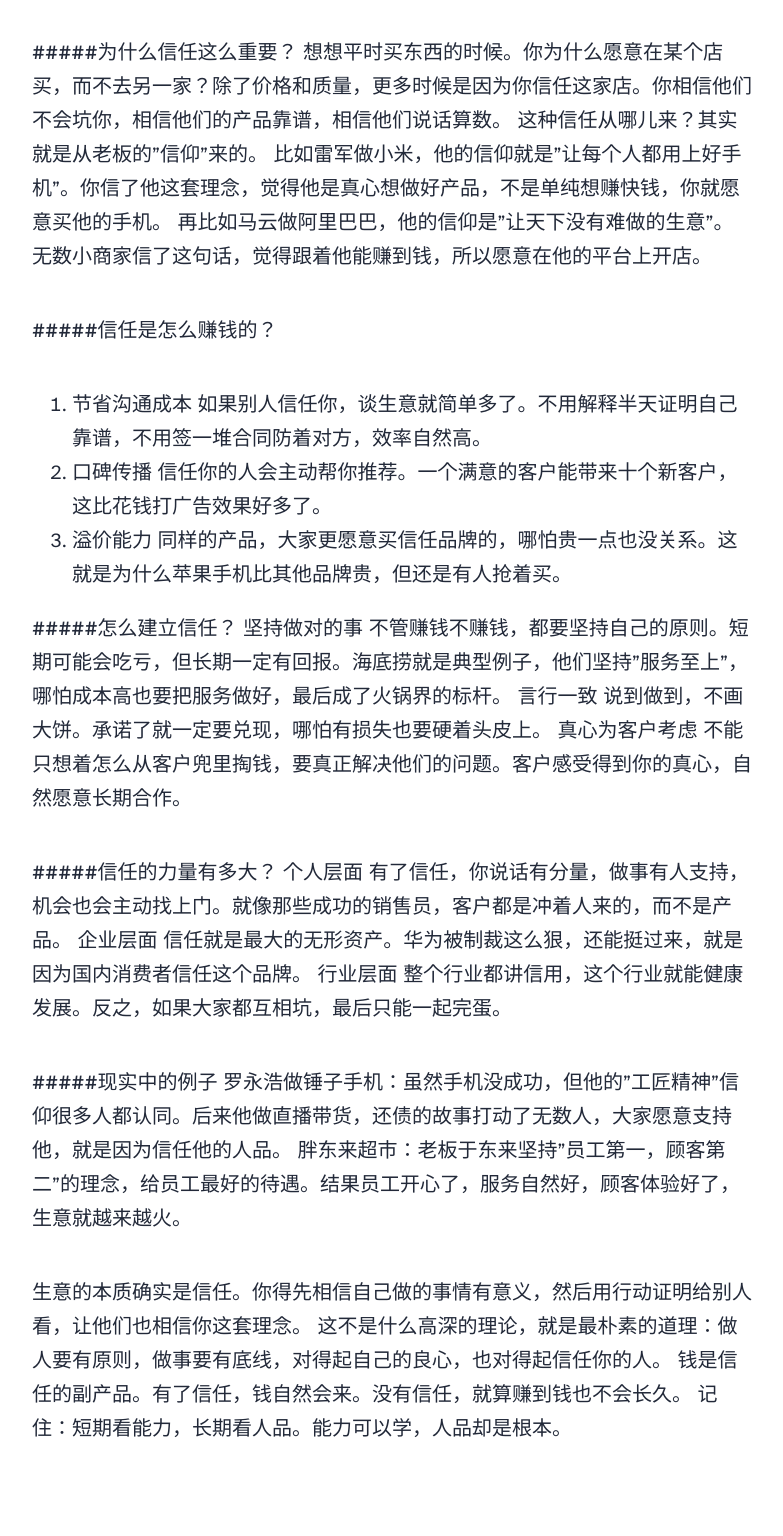
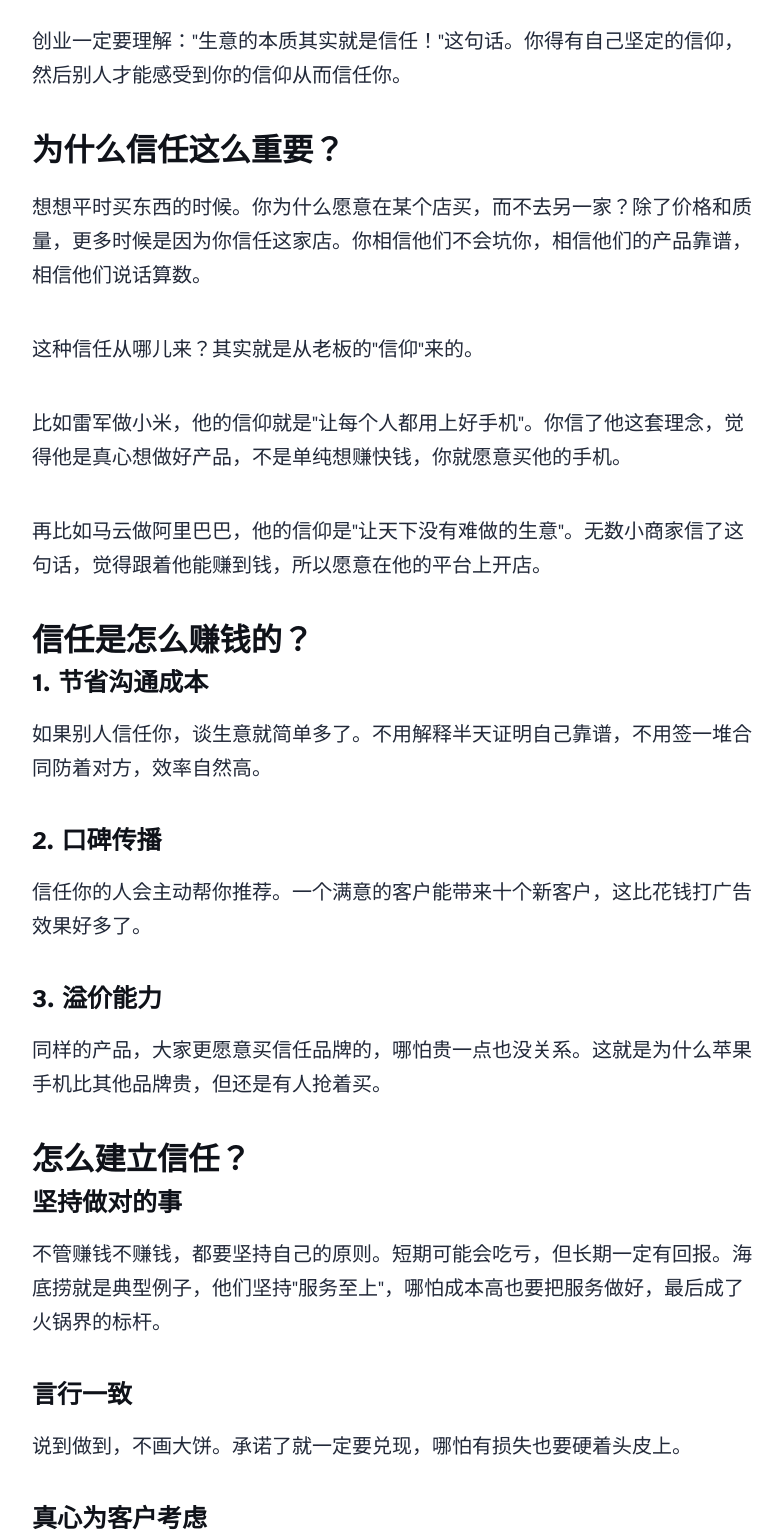
Before and after one commit to trandieunhi76772-ux/twoblog, an Astro site: page /blog/first-post in a window 1280 px wide. Shown: the part 1148-2684 px from the top of the page, without its empty margins (248-1031 px from the left). Built offline with nearby package versions, Linux system fonts and the light colour scheme; Astro itself is replaced by a stand-in of ours.

Commit message:
disibanben

```diff
--- a/src/content/blog/first-post.md
+++ b/src/content/blog/first-post.md
@@ -5,46 +5,74 @@ pubDate: "2025-09-14"
 heroImage: "../../assets/blog-placeholder-3.jpg"
 ---
 
-####生意的本质是信任
-#####"做翡翠行业已经十几年了，最深的感触就是一定要自己有信仰，客户才有信任。"
-创业一定要理解：“生意的本质其实就是信任！”这句话。你得有自己坚定的信仰，然后别人才能感受到你的信仰从而信任你。
+#### 生意的本质是信任
 
-#####为什么信任这么重要？
+"做翡翠行业已经十几年了，最深的感触就是一定要自己有信仰，客户才有信任。"
+
+创业一定要理解："生意的本质其实就是信任！"这句话。你得有自己坚定的信仰，然后别人才能感受到你的信仰从而信任你。
+
+#### 为什么信任这么重要？
+
 想想平时买东西的时候。你为什么愿意在某个店买，而不去另一家？除了价格和质量，更多时候是因为你信任这家店。你相信他们不会坑你，相信他们的产品靠谱，相信他们说话算数。
-这种信任从哪儿来？其实就是从老板的”信仰”来的。
-比如雷军做小米，他的信仰就是”让每个人都用上好手机”。你信了他这套理念，觉得他是真心想做好产品，不是单纯想赚快钱，你就愿意买他的手机。
-再比如马云做阿里巴巴，他的信仰是”让天下没有难做的生意”。无数小商家信了这句话，觉得跟着他能赚到钱，所以愿意在他的平台上开店。
 
-#####信任是怎么赚钱的？
+这种信任从哪儿来？其实就是从老板的"信仰"来的。
 
-1. 节省沟通成本
-   如果别人信任你，谈生意就简单多了。不用解释半天证明自己靠谱，不用签一堆合同防着对方，效率自然高。
-2. 口碑传播
-   信任你的人会主动帮你推荐。一个满意的客户能带来十个新客户，这比花钱打广告效果好多了。
-3. 溢价能力
-   同样的产品，大家更愿意买信任品牌的，哪怕贵一点也没关系。这就是为什么苹果手机比其他品牌贵，但还是有人抢着买。
+比如雷军做小米，他的信仰就是"让每个人都用上好手机"。你信了他这套理念，觉得他是真心想做好产品，不是单纯想赚快钱，你就愿意买他的手机。
 
-#####怎么建立信任？
-坚持做对的事
-不管赚钱不赚钱，都要坚持自己的原则。短期可能会吃亏，但长期一定有回报。海底捞就是典型例子，他们坚持”服务至上”，哪怕成本高也要把服务做好，最后成了火锅界的标杆。
-言行一致
+再比如马云做阿里巴巴，他的信仰是"让天下没有难做的生意"。无数小商家信了这句话，觉得跟着他能赚到钱，所以愿意在他的平台上开店。
+
+#### 信任是怎么赚钱的？
+
+##### 1. 节省沟通成本
+
+如果别人信任你，谈生意就简单多了。不用解释半天证明自己靠谱，不用签一堆合同防着对方，效率自然高。
+
+##### 2. 口碑传播
+
+信任你的人会主动帮你推荐。一个满意的客户能带来十个新客户，这比花钱打广告效果好多了。
+
+##### 3. 溢价能力
+
+同样的产品，大家更愿意买信任品牌的，哪怕贵一点也没关系。这就是为什么苹果手机比其他品牌贵，但还是有人抢着买。
+
+#### 怎么建立信任？
+
+##### 坚持做对的事
+
+不管赚钱不赚钱，都要坚持自己的原则。短期可能会吃亏，但长期一定有回报。海底捞就是典型例子，他们坚持"服务至上"，哪怕成本高也要把服务做好，最后成了火锅界的标杆。
+
+##### 言行一致
+
 说到做到，不画大饼。承诺了就一定要兑现，哪怕有损失也要硬着头皮上。
-真心为客户考虑
+
+##### 真心为客户考虑
+
 不能只想着怎么从客户兜里掏钱，要真正解决他们的问题。客户感受得到你的真心，自然愿意长期合作。
 
-#####信任的力量有多大？
-个人层面
+#### 信任的力量有多大？
+
+##### 个人层面
+
 有了信任，你说话有分量，做事有人支持，机会也会主动找上门。就像那些成功的销售员，客户都是冲着人来的，而不是产品。
-企业层面
+
+##### 企业层面
+
 信任就是最大的无形资产。华为被制裁这么狠，还能挺过来，就是因为国内消费者信任这个品牌。
-行业层面
+
+##### 行业层面
+
 整个行业都讲信用，这个行业就能健康发展。反之，如果大家都互相坑，最后只能一起完蛋。
 
-#####现实中的例子
-罗永浩做锤子手机：虽然手机没成功，但他的”工匠精神”信仰很多人都认同。后来他做直播带货，还债的故事打动了无数人，大家愿意支持他，就是因为信任他的人品。
-胖东来超市：老板于东来坚持”员工第一，顾客第二”的理念，给员工最好的待遇。结果员工开心了，服务自然好，顾客体验好了，生意就越来越火。
+#### 现实中的例子
+
+**罗永浩做锤子手机**：虽然手机没成功，但他的"工匠精神"信仰很多人都认同。后来他做直播带货，还债的故事打动了无数人，大家愿意支持他，就是因为信任他的人品。
+
+**胖东来超市**：老板于东来坚持"员工第一，顾客第二"的理念，给员工最好的待遇。结果员工开心了，服务自然好，顾客体验好了，生意就越来越火。
 
 生意的本质确实是信任。你得先相信自己做的事情有意义，然后用行动证明给别人看，让他们也相信你这套理念。
+
 这不是什么高深的理论，就是最朴素的道理：做人要有原则，做事要有底线，对得起自己的良心，也对得起信任你的人。
+
 钱是信任的副产品。有了信任，钱自然会来。没有信任，就算赚到钱也不会长久。
-记住：短期看能力，长期看人品。能力可以学，人品却是根本。
+
+记住：**短期看能力，长期看人品**。能力可以学，人品却是根本。
```
